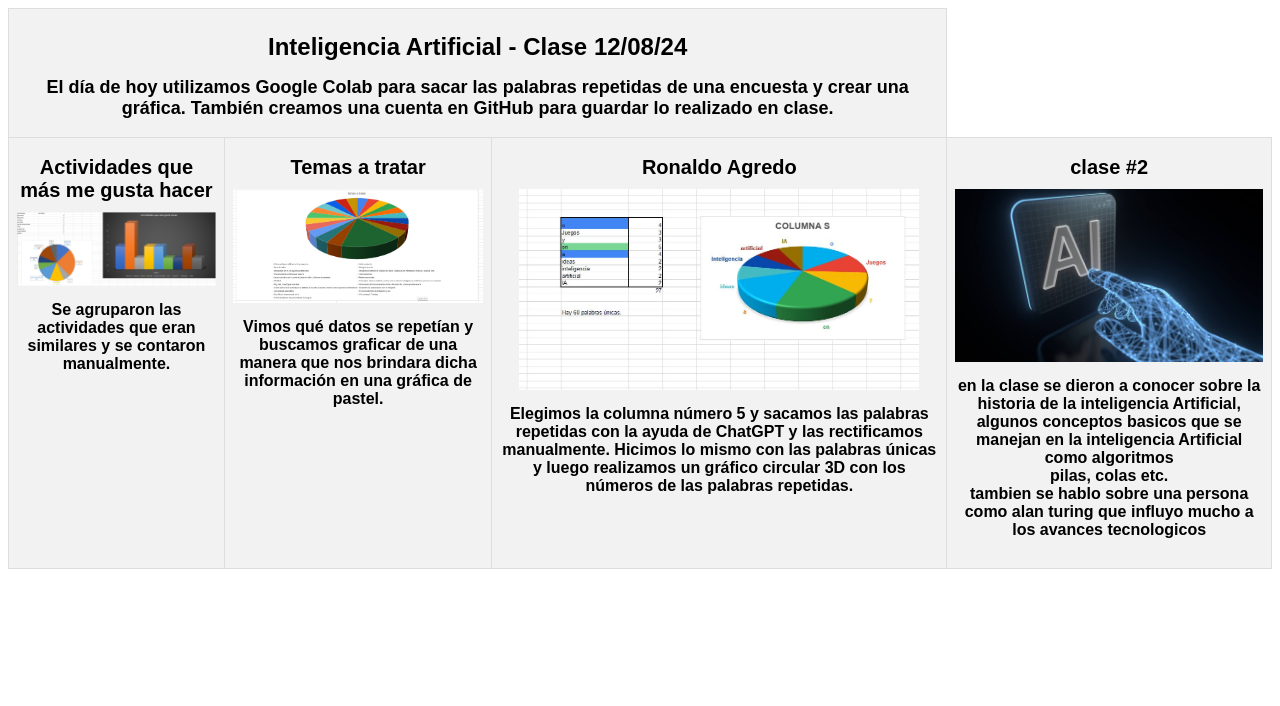
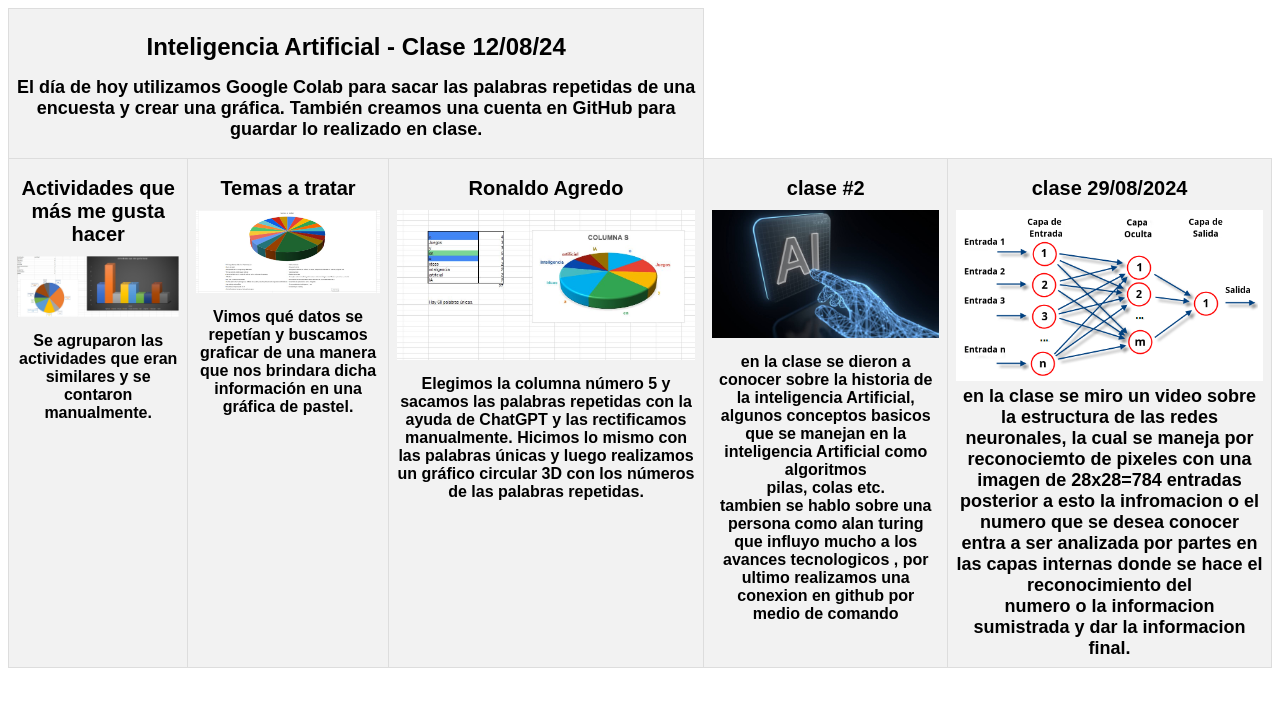
Before and after one commit to CristianPipicano/Inteligencia-Artificial, a plain HTML site: page index.html in a window 1280 px wide. Drawn offline with Linux system fonts and the light colour scheme.

Commit message:
clase 29/08/2024

```diff
--- a/index.html
+++ b/index.html
@@ -1,57 +1,22 @@
 <!DOCTYPE html>
 <html lang="es">
+
 <head>
     <meta charset="UTF-8">
     <meta name="viewport" content="width=device-width, initial-scale=1.0">
     <title>Inteligencia Artificial - Clase 12/08/24</title>
-    <style>
-        table {
-            width: 100%;
-            border-collapse: collapse;
-        }
-        th, td {
-            border: 1px solid #ddd;
-            padding: 8px;
-            text-align: center;
-            vertical-align: top;
-        }
-        th {
-            background-color: #f2f2f2;
-            font-family: Arial, sans-serif;
-            font-size: 18px;
-        }
-        h1 {
-            font-size: 24px;
-            text-align: center;
-        }
-        p {
-            font-size: 18px;
-            text-align: center;
-            margin: 10px 0;
-        }
-        h2 {
-            font-family: Arial, sans-serif;
-            font-size: 20px;
-            margin: 10px 0;
-        }
-        h4 {
-            font-size: 16px;
-            margin-top: 10px;
-        }
-        img {
-            width: 100%;
-            max-width: 400px;
-            height: auto;
-        }
-    </style>
+    <link  rel="stylesheet" type="text/css" href="style.css">
+
 </head>
+
 <body>
 
     <table>
         <tr>
             <th colspan="3">
                 <h1>Inteligencia Artificial - Clase 12/08/24</h1>
-            <p>El día de hoy utilizamos Google Colab para sacar las palabras repetidas de una encuesta y crear una gráfica. También creamos una cuenta en GitHub para guardar lo realizado en clase.</p>
+                <p>El día de hoy utilizamos Google Colab para sacar las palabras repetidas de una encuesta y crear una
+                    gráfica. También creamos una cuenta en GitHub para guardar lo realizado en clase.</p>
             </th>
         </tr>
         <tr>
@@ -63,21 +28,35 @@
             <th>
                 <h2>Temas a tratar</h2>
                 <img src="imagen/2.jpeg" alt="Temas">
-            <h4>Vimos qué datos se repetían y buscamos graficar de una manera que nos brindara dicha información en una gráfica de pastel.</h4>
+                <h4>Vimos qué datos se repetían y buscamos graficar de una manera que nos brindara dicha información en
+                    una gráfica de pastel.</h4>
             </th>
             <th>
                 <h2>Ronaldo Agredo</h2>
                 <img src="imagen/3.jpeg" alt="Ronaldo Agredo">
-            <h4>Elegimos la columna número 5 y sacamos las palabras repetidas con la ayuda de ChatGPT y las rectificamos manualmente. Hicimos lo mismo con las palabras únicas y luego realizamos un gráfico circular 3D con los números de las palabras repetidas.</h4>
+                <h4>Elegimos la columna número 5 y sacamos las palabras repetidas con la ayuda de ChatGPT y las
+                    rectificamos manualmente. Hicimos lo mismo con las palabras únicas y luego realizamos un gráfico
+                    circular 3D con los números de las palabras repetidas.</h4>
             </th>
             <th>
                 <h2>clase #2</h2>
                 <img src="imagen/ia.jpg">
-            <h4> en la clase se dieron a conocer sobre la historia de la inteligencia Artificial, algunos conceptos basicos que se manejan en la inteligencia Artificial como algoritmos <br>
-            pilas, colas etc. <br> tambien se hablo sobre una persona como alan turing que  influyo mucho a los avances tecnologicos  </h4>
+                <h4> en la clase se dieron a conocer sobre la historia de la inteligencia Artificial, algunos conceptos
+                    basicos que se manejan en la inteligencia Artificial como algoritmos <br>
+                    pilas, colas etc. <br> tambien se hablo sobre una persona como alan turing que influyo mucho a los
+                    avances tecnologicos , por ultimo realizamos una conexion en github por medio de comando </h4>
+            </th>
+            <th>
+                <h2> clase 29/08/2024</h2>
+                <img src="imagen/Redes_neuronales_esquema.png">
+                en la clase se miro un video sobre la estructura de las redes neuronales, la cual se maneja por reconociemto de pixeles con una imagen de 28x28=784 entradas <br>
+                posterior a esto la infromacion o el numero que se desea conocer entra a ser analizada por partes en las capas internas donde se hace el reconocimiento del <br>
+                numero o la informacion sumistrada y dar la informacion final.
+
             </th>
         </tr>
     </table>
 
 </body>
+
 </html>
--- /dev/null
+++ b/style.css
@@ -0,0 +1,46 @@
+table {
+    width: 100%;
+    border-collapse: collapse;
+}
+
+th,
+td {
+    border: 1px solid #ddd;
+    padding: 8px;
+    text-align: center;
+    vertical-align: top;
+}
+
+th {
+    background-color: #f2f2f2;
+    font-family: Arial, sans-serif;
+    font-size: 18px;
+}
+
+h1 {
+    font-size: 24px;
+    text-align: center;
+}
+
+p {
+    font-size: 18px;
+    text-align: center;
+    margin: 10px 0;
+}
+
+h2 {
+    font-family: Arial, sans-serif;
+    font-size: 20px;
+    margin: 10px 0;
+}
+
+h4 {
+    font-size: 16px;
+    margin-top: 10px;
+}
+
+img {
+    width: 100%;
+    max-width: 400px;
+    height: auto;
+}
```
Also changed, not shown: Inteligencia-Artificial/Inteligencia-Artificial/index.html (added, +23 -0 lines), Inteligencia-Artificial/index.html (+85 -0 lines), Inteligencia-Artificial/Inteligencia-Artificial/imagen/2.jpeg (added), Inteligencia-Artificial/Inteligencia-Artificial/imagen/3.jpeg (added), Inteligencia-Artificial/Inteligencia-Artificial/imagen/WhatsApp Image 2024-08-15 at 4.04.45 PM.jpeg (added), Inteligencia-Artificial/imagen/ia.jpg (added), imagen/Redes_neuronales_esquema.png (added), 2 other files. Lines whose indentation alone changed are shown as unchanged.
